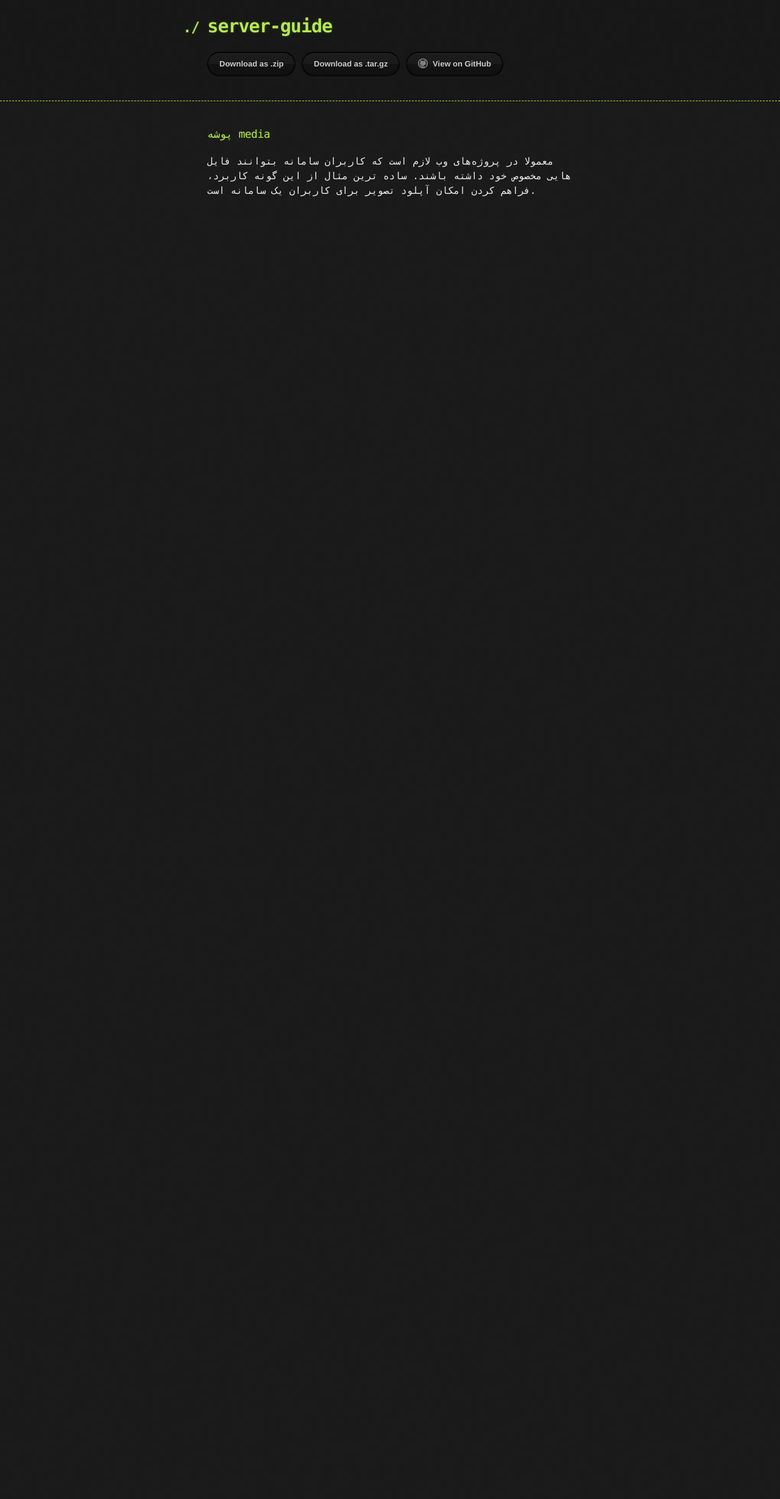
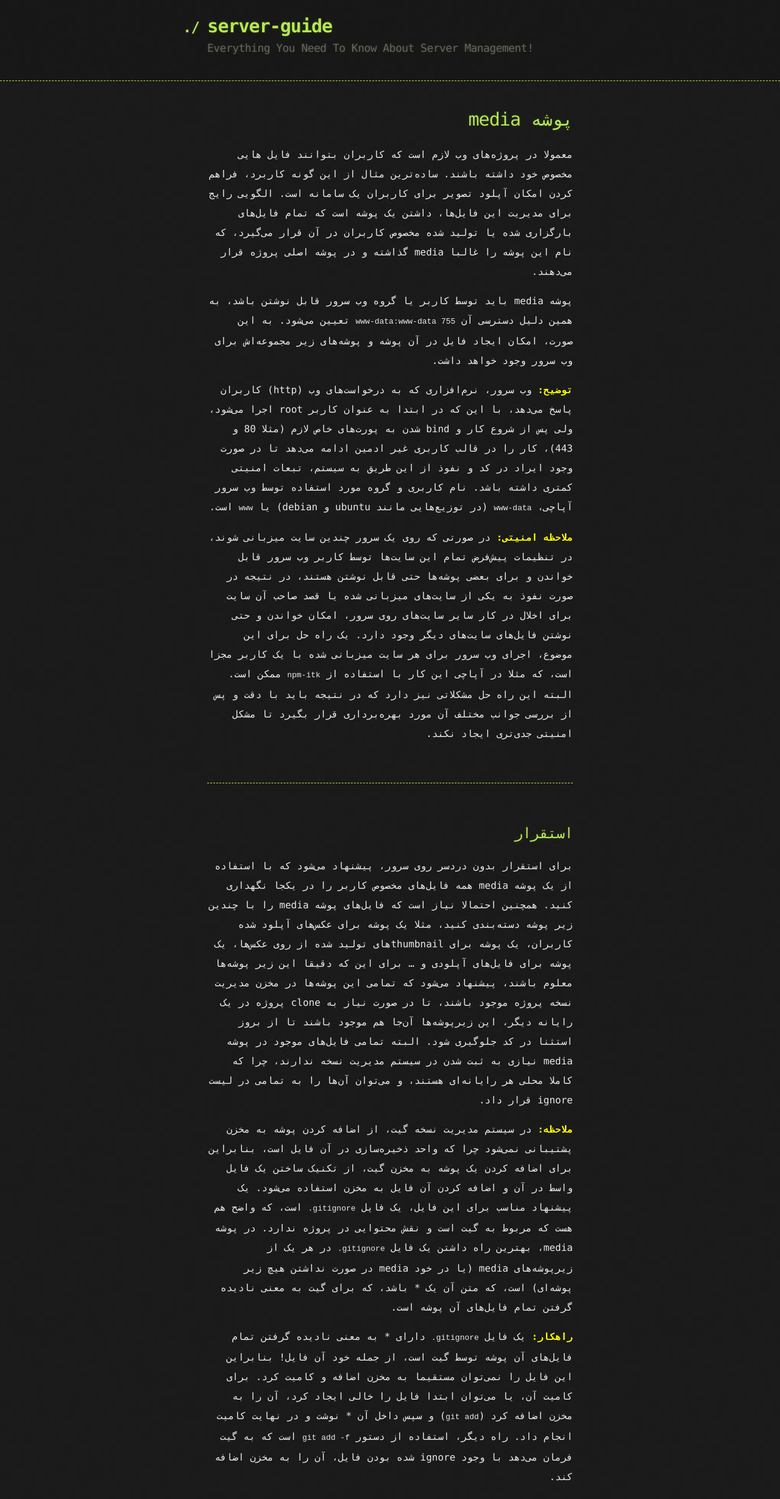
Before and after one commit to amiraliakbari/server-guide, a Jekyll site: the page built from web/media-folder/index.md, in a window 1280 px wide. Shown: the whole page at 61% size. Built offline with Jekyll 4.4.1, drawn with Linux system fonts in a browser that asks for light colours; before the commit the page ends 900 px from its top, so only the background shows below that.

Commit message:
محتوای اولیه، برای پوشه media

```diff
--- a/_layouts/page.html
+++ b/_layouts/page.html
@@ -5,6 +5,7 @@
     <meta http-equiv="X-UA-Compatible" content="chrome=1">
 
     <link rel="stylesheet" type="text/css" href="/stylesheets/stylesheet.css" media="screen" />
+    <link rel="stylesheet" type="text/css" href="/stylesheets/fa.css" media="screen" />
     <link rel="stylesheet" type="text/css" href="/stylesheets/pygment_trac.css" media="screen" />
     <link rel="stylesheet" type="text/css" href="/stylesheets/print.css" media="print" />
 
@@ -16,13 +17,7 @@
     <header>
       <div class="container">
         <h1>server-guide</h1>
-        <h2></h2>
-
-        <section id="downloads">
-          <a href="https://github.com/amiraliakbari/server-guide/zipball/master" class="btn">Download as .zip</a>
-          <a href="https://github.com/amiraliakbari/server-guide/tarball/master" class="btn">Download as .tar.gz</a>
-          <a href="https://github.com/amiraliakbari/server-guide" class="btn btn-github"><span class="icon"></span>View on GitHub</a>
-        </section>
+        <h2>Everything You Need To Know About Server Management!</h2>
       </div>
     </header>
 
--- /dev/null
+++ b/stylesheets/fa.css
@@ -0,0 +1,11 @@
+#main_content {
+    direction: rtl;
+}
+
+#main_content h3 {
+    font-weight: bold;
+}
+
+#main_content p {
+    line-height: 2em;
+}
--- a/stylesheets/stylesheet.css
+++ b/stylesheets/stylesheet.css
@@ -245,3 +245,9 @@ a {
 .cf {
   zoom:1;
 }
+
+
+/* Custom */
+strong {
+    color: yellow;
+}
--- a/web/media-folder/index.html
+++ /dev/null
@@ -1,10 +0,0 @@
----
-layout: page
-title: Media Folder
----
-
-<h3>پوشه media</h3>
-<p>
-معمولا در پروژه‌های وب لازم است که کاربران سامانه بتوانند فایل هایی مخصوص خود داشته باشند.
-ساده ترین مثال از این گونه کاربرد، فراهم کردن امکان آپلود تصویر برای کاربران یک سامانه است.
-</p>
--- /dev/null
+++ b/web/media-folder/index.md
@@ -0,0 +1,52 @@
+---
+layout: page
+title: Media Folder
+---
+
+# پوشه media
+
+معمولا در پروژه‌های وب لازم است که کاربران بتوانند فایل هایی مخصوص خود داشته باشند.
+ساده‌ترین مثال از این گونه کاربرد، فراهم کردن امکان آپلود تصویر برای کاربران یک سامانه است.
+الگویی رایج برای مدیریت این فایل‌ها، داشتن یک پوشه است که تمام فایل‌های بارگزاری شده یا تولید شده مخصوص
+کاربران در آن قرار می‌گیرد، که نام این پوشه را غالبا media گذاشته و در پوشه اصلی پروژه قرار می‌دهند.
+
+پوشه media باید توسط کاربر یا گروه وب سرور قابل نوشتن باشد، به همین دلیل دسترسی آن `755 www-data:www-data`
+تعیین می‌شود. به این صورت، امکان ایجاد فایل در آن پوشه و پوشه‌های زیر مجموعه‌اش برای وب سرور وجود خواهد داشت.
+
+**توضیح:** وب سرور، نرم‌افزاری که به درخواست‌های وب (http) کاربران پاسخ می‌دهد، با این که در ابتدا به عنوان
+کاربر root اجرا می‌شود، ولی پس از شروع کار و bind شدن به پورت‌های خاص لازم (مثلا 80 و 443)، کار را در قالب کاربری غیر ادمین
+ادامه می‌دهد تا در صورت وجود ایراد در کد و نفوذ از این طریق به سیستم، تبعات امنیتی کمتری داشته باشد. نام کاربری و گروه
+مورد استفاده توسط وب سرور آپاچی، `www-data` (در توزیع‌هایی مانند ubuntu و debian) یا `www` است.
+
+**ملاحظه امنیتی:** در صورتی که روی یک سرور چندین سایت میزبانی شوند، در تنظیمات پیش‌فرض تمام این سایت‌ها توسط کاربر
+وب سرور قابل خواندن و برای بعضی پوشه‌ها حتی قابل نوشتن هستند، در نتیجه در صورت نفوذ به یکی از سایت‌های میزبانی شده
+یا قصد صاحب آن سایت برای اخلال در کار سایر سایت‌های روی سرور، امکان خواندن و حتی نوشتن فایل‌های سایت‌های دیگر وجود
+دارد. یک راه حل برای این موضوع، اجرای وب سرور برای هر سایت میزبانی شده با یک کاربر مجزا است، که مثلا در آپاچی این
+کار با استفاده از `npm-itk` ممکن است. البته این راه حل مشکلاتی نیز دارد که در نتیجه باید با دقت و پس از بررسی جوانب مختلف
+آن مورد بهره‌برداری قرار بگیرد تا مشکل امنیتی جدی‌تری ایجاد نکند.
+
+<br/>
+
+-------------------
+<br/>
+
+## استقرار
+
+برای استقرار بدون دردسر روی سرور، پیشنهاد می‌شود که با استفاده از یک پوشه media همه فایل‌های مخصوص کاربر
+را در یکجا نگهداری کنید. همچنین احتمالا نیاز است که فایل‌های پوشه media را با چندین زیر پوشه دسته‌بندی کنید، مثلا یک پوشه
+برای عکس‌های آپلود شده کاربران، یک پوشه برای thumbnailهای تولید شده از روی عکس‌ها، یک پوشه برای فایل‌های آپلودی و ...
+برای این که دقیقا این زیر پوشه‌ها معلوم باشند، پیشنهاد می‌شود که تمامی این پوشه‌ها در مخزن مدیریت نسخه پروژه موجود باشند،
+تا در صورت نیاز به clone پروژه در یک رایانه دیگر، این زیرپوشه‌ها آن‌جا هم موجود باشند تا از بروز استثنا در کد جلوگیری شود.
+البته تمامی فایل‌های موجود در پوشه media نیازی به ثبت شدن در سیستم مدیریت نسخه ندارند، چرا که کاملا محلی هر رایانه‌ای
+هستند، و می‌توان آن‌ها را به تمامی در لیست ignore قرار داد.
+
+**ملاحظه:** در سیستم مدیریت نسخه گیت، از اضافه کردن پوشه به مخزن پشتیبانی نمی‌شود چرا که واحد ذخیره‌سازی در آن فایل
+است، بنابراین برای اضافه کردن یک پوشه به مخزن گیت، از تکنیک ساختن یک فایل واسط در آن و اضافه کردن آن فایل به مخزن استفاده
+می‌شود. یک پیشنهاد مناسب برای این فایل، یک فایل `gitignore.` است، که واضح هم هست که مربوط به گیت است و نقش محتوایی
+در پروژه ندارد. در پوشه media، بهترین راه داشتن یک فایل `gitignore.` در هر یک از زیرپوشه‌های media (یا در خود media در صورت
+نداشتن هیچ زیر پوشه‌ای) است، که متن آن یک * باشد، که برای گیت به معنی نادیده گرفتن تمام فایل‌های آن پوشه است.
+
+**راهکار:** یک فایل `gitignore.` دارای * به معنی نادیده گرفتن تمام فایل‌های آن پوشه توسط گیت است، از جمله خود آن فایل!
+بنابراین این فایل را نمی‌توان مستقیما به مخزن اضافه و کامیت کرد. برای کامیت آن، یا می‌توان ابتدا فایل را خالی ایجاد کرد، آن را به
+مخزن اضافه کرد (`git add`) و سپس داخل آن * نوشت و در نهایت کامیت انجام داد. راه دیگر، استفاده از دستور `git add -f`
+است که به گیت فرمان می‌دهد با وجود ignore شده بودن فایل، آن را به مخزن اضافه کند.
```
Also changed, not shown: stylesheets/print.css (added).
